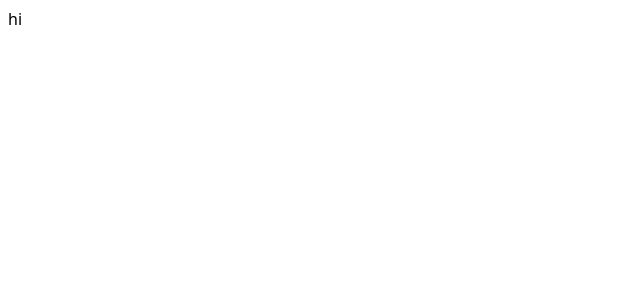
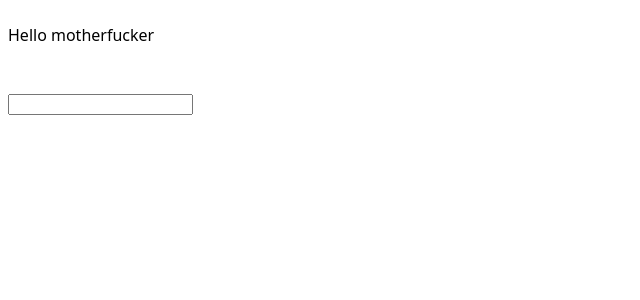
Before and after one commit to georgiaewhitney/react-challenge, a React (Vite) app: page / in a window 1280 px wide. Shown: the top 300 px of the page, without its empty margins (0-640 px from the left). Built offline with nearby package versions, Linux system fonts and the light colour scheme.

Commit message:
challenge 2 - passed

```diff
--- a/challenge/App.jsx
+++ b/challenge/App.jsx
@@ -1,5 +1,11 @@
+import Greeting from "./Greeting.jsx";
+import Shouter from "./Shouter.jsx";
+
 function App() {
-  return <main>hi</main>;
+  return <main>
+    <Greeting name="motherfucker" />
+    <Shouter />
+  </main>;
 }
 
 export default App;
--- /dev/null
+++ b/challenge/Shouter.jsx
@@ -0,0 +1,22 @@
+import { useState } from "react";
+
+function Shouter() {
+  // useState hook used to create a state variable [input] and function [setinput] to update value
+  const [input, setInput] = useState("");
+  // event handler function is defined to handle onChange event of input element
+  const handleChange = (e) => {
+    // func sets new value using 'setinput'
+    setInput(e.target.value);
+  };
+  // component then renders <input> and <output> elements with input value displayed in both
+  return (
+    // react.fragment groups a list of children without adding extra nodes ot the DOM
+    // can be shortened to <>...</>
+    <>
+      <input value={input} onChange={handleChange} />
+      <output>{input.toUpperCase()}</output>
+    </>
+  )
+}
+
+export default Shouter;
```
